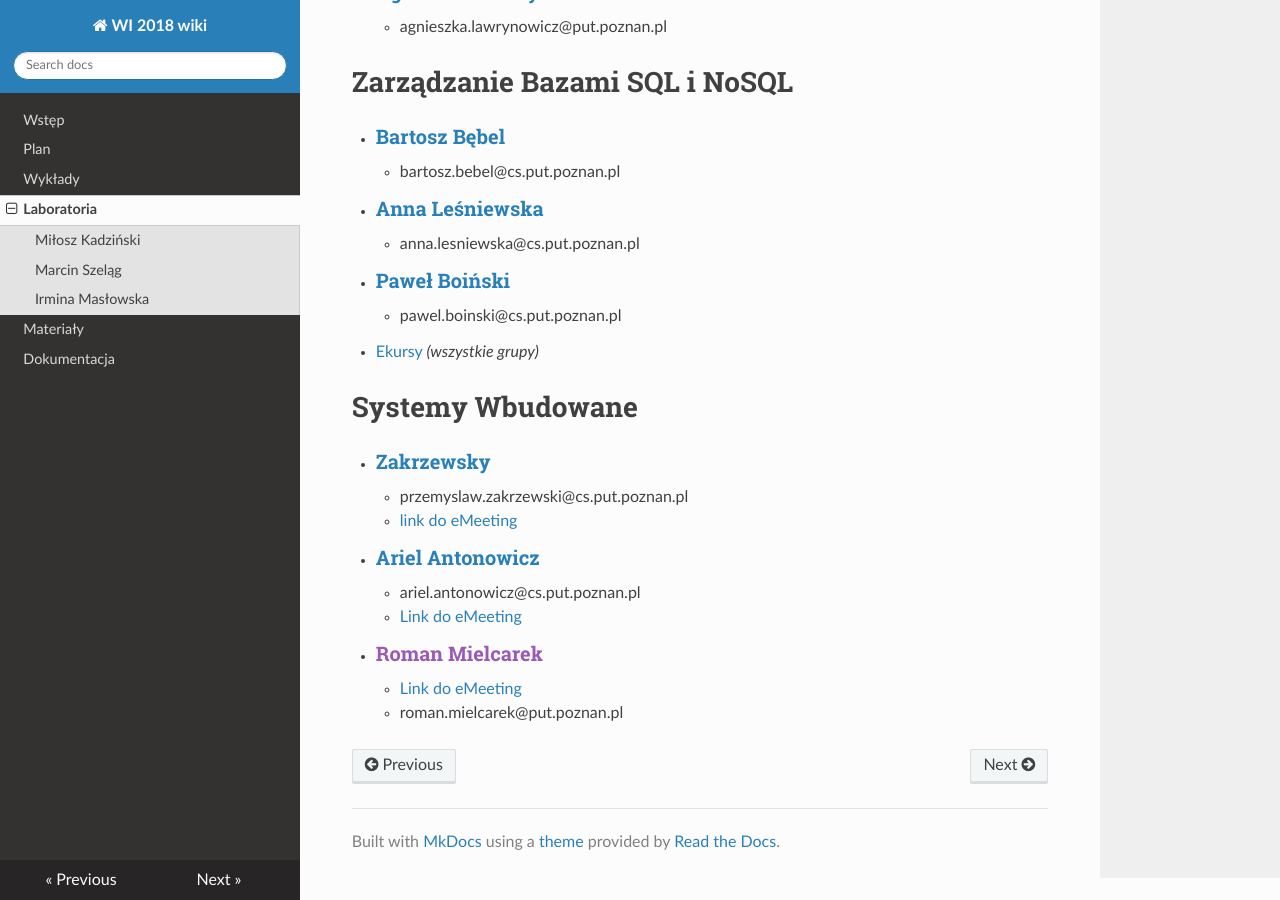
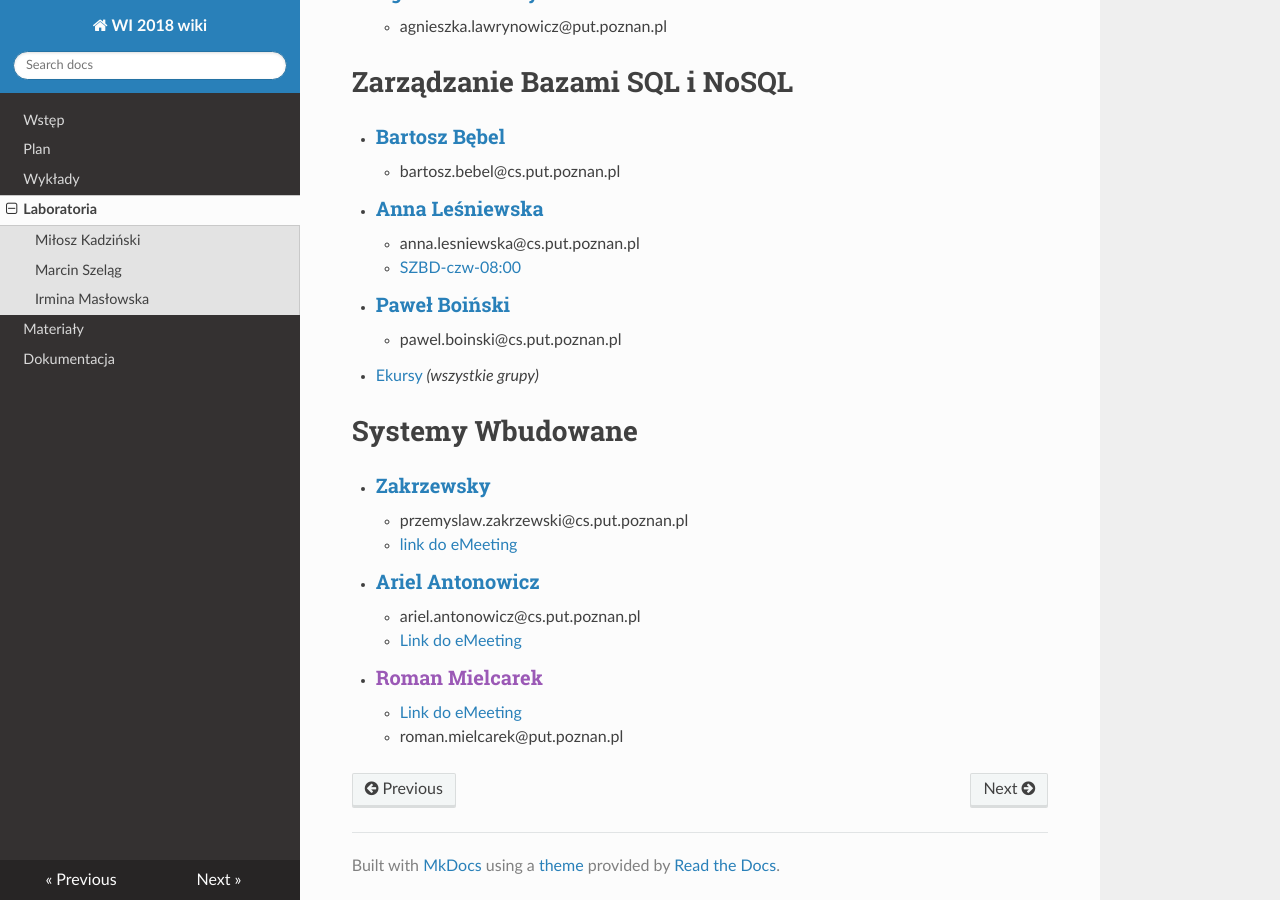
Before and after one commit to PUT-WI-18/wi18-wiki-sem5, an MkDocs documentation site: the page built from docs/laboratoria.md, in a window 1280 px wide and 900 px high, scrolled down 1913 px. Built offline with MkDocs 1.6.1, drawn with Linux system fonts in a browser that asks for light colours; nearby versions of some CDN libraries.

Commit message:
Update laboratoria.md

```diff
--- a/docs/laboratoria.md
+++ b/docs/laboratoria.md
@@ -60,6 +60,7 @@
     - bartosz.bebel@cs.put.poznan.pl
 - ### [Anna Leśniewska](http://www.cs.put.poznan.pl/alesniewska)
     - anna.lesniewska@cs.put.poznan.pl
+    - [SZBD-czw-08:00](https://us02web.zoom.us/j/4933082330?pwd=-9QLpFDLeBD2nixZkGDsZ1eG)
 - ### [Paweł Boiński](http://www.cs.put.poznan.pl/pboinski)
     - pawel.boinski@cs.put.poznan.pl
 - [Ekursy](https://ekursy.put.poznan.pl/course/view.php?id=4476) *(wszystkie grupy)*
```
